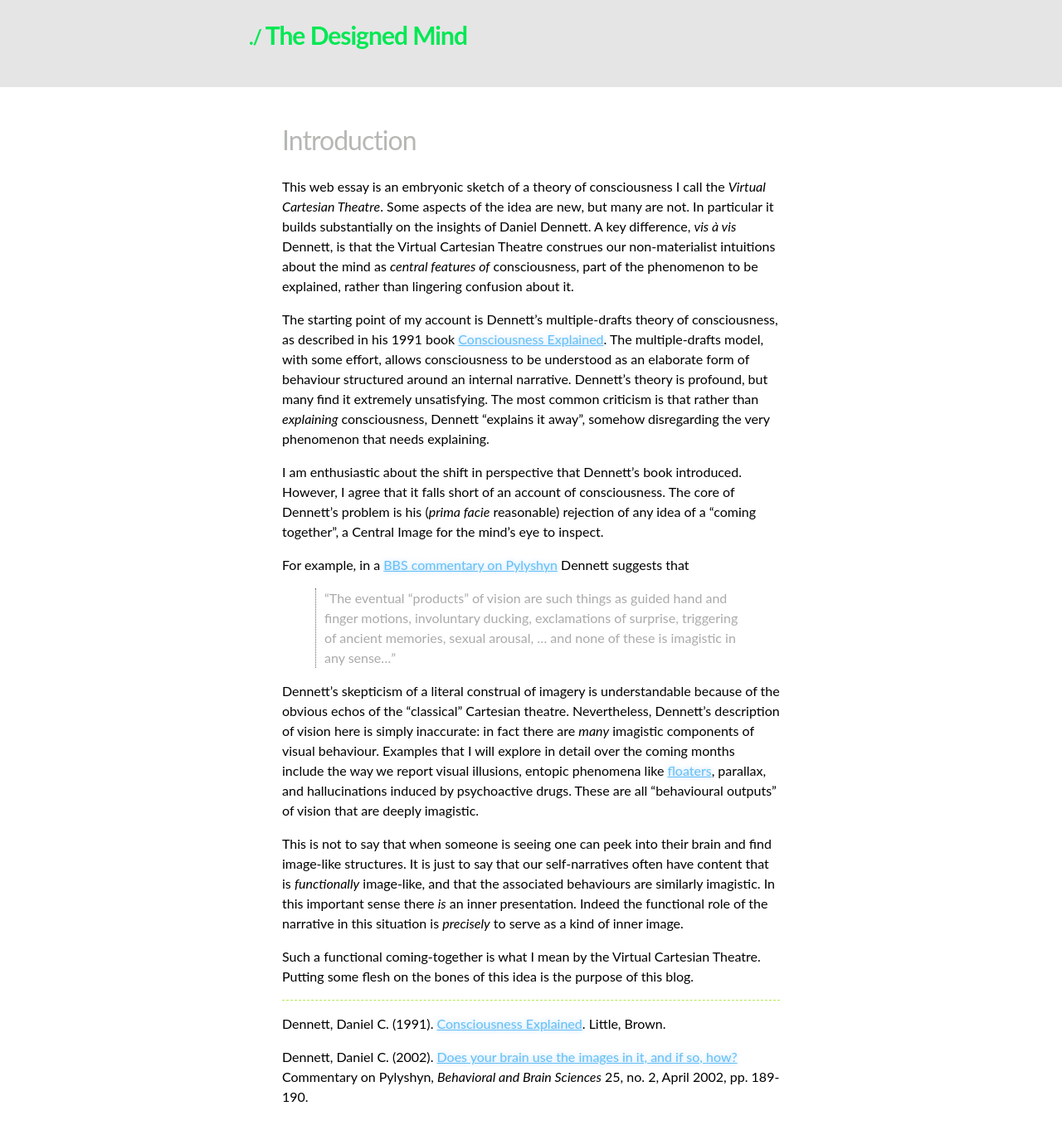
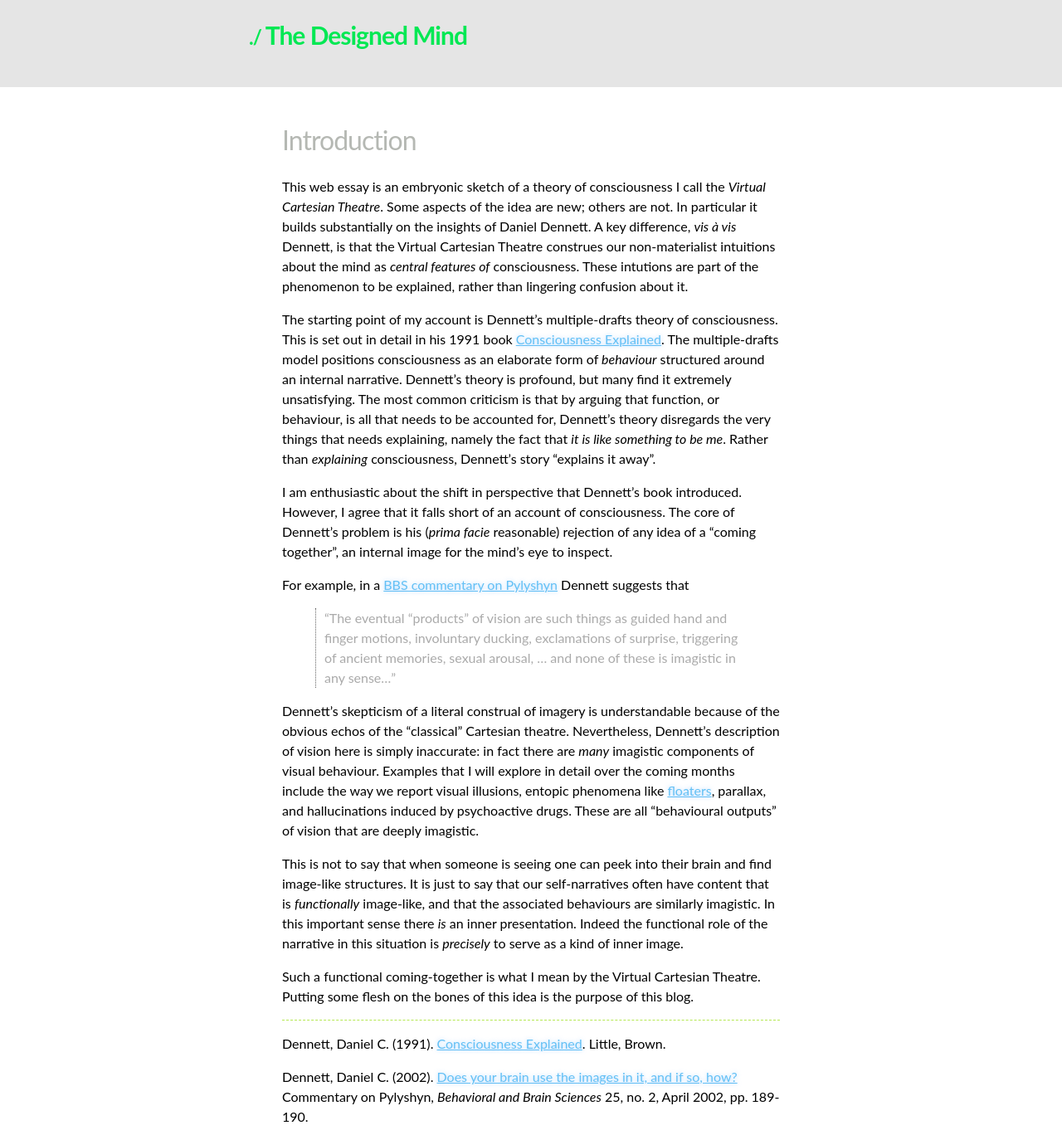
Before and after one commit to designedmind/2017, a Jekyll site: the page built from _posts/2015-07-16-introduction.md, in a window 1280 px wide. Shown: the whole page at 83% size. Built offline with Jekyll 4.4.1, drawn with Linux system fonts in a browser that asks for light colours; before the commit the page ends 1350 px from its top, so only the background shows below that.

Commit message:
Intro needs some (minor) work. Also need a (very) short overview.

```diff
--- a/_posts/2015-07-16-introduction.md
+++ b/_posts/2015-07-16-introduction.md
@@ -6,28 +6,30 @@
 # Introduction
 
 This web essay is an embryonic sketch of a theory of consciousness I
-call the _Virtual Cartesian Theatre_. Some aspects of the idea are new,
-but many are not. In particular it builds substantially on the insights
-of Daniel Dennett. A key difference, _vis à vis_ Dennett, is that the
+call the _Virtual Cartesian Theatre_. Some aspects of the idea are new;
+others are not. In particular it builds substantially on the insights of
+Daniel Dennett. A key difference, _vis à vis_ Dennett, is that the
 Virtual Cartesian Theatre construes our non-materialist intuitions about
-the mind as _central features of_ consciousness, part of the phenomenon
-to be explained, rather than lingering confusion about it.
+the mind as _central features of_ consciousness. These intutions are
+part of the phenomenon to be explained, rather than lingering confusion
+about it.
 
 The starting point of my account is Dennett's multiple-drafts theory of
-consciousness, as described in his 1991 book
-[Consciousness Explained](#dennett91a). The multiple-drafts model, with
-some effort, allows consciousness to be understood as an elaborate form
-of behaviour structured around an internal narrative. Dennett's theory
-is profound, but many find it extremely unsatisfying. The most common
-criticism is that rather than _explaining_ consciousness, Dennett
-"explains it away", somehow disregarding the very phenomenon that needs
-explaining.
+consciousness. This is set out in detail in his 1991 book
+[Consciousness Explained](#dennett91a). The multiple-drafts model
+positions consciousness as an elaborate form of _behaviour_ structured
+around an internal narrative. Dennett's theory is profound, but many
+find it extremely unsatisfying. The most common criticism is that by
+arguing that function, or behaviour, is all that needs to be accounted
+for, Dennett's theory disregards the very things that needs explaining,
+namely the fact that _it is like something to be me_. Rather than
+_explaining_ consciousness, Dennett's story "explains it away".
 
 I am enthusiastic about the shift in perspective that Dennett's book
 introduced. However, I agree that it falls short of an account of
 consciousness. The core of Dennett's problem is his (_prima facie_
-reasonable) rejection of any idea of a "coming together", a Central
-Image for the mind's eye to inspect.
+reasonable) rejection of any idea of a "coming together", an internal
+image for the mind's eye to inspect.
 
 For example, in a [BBS commentary on Pylyshyn](#dennett02) Dennett
 suggests that
```
Also changed, not shown: _drafts/articles/in-a-nutshell.md (added, +4 -0 lines), _drafts/key-claims.md (+21 -2 lines), _drafts/todo.md (+2 -0 lines).
